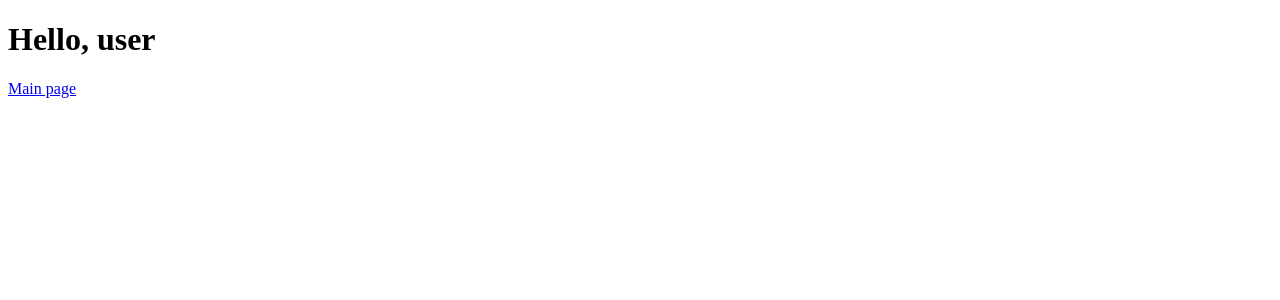
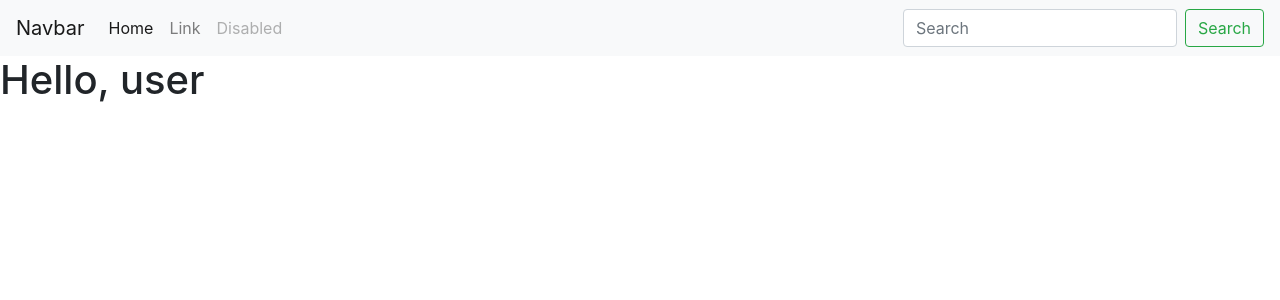
Before and after one commit to FirstShanti/Knots-link, a Flask app: page / in a window 1280 px wide. Shown: the top 300 px of the page. Run offline with Flask 2, Linux system fonts and the light colour scheme; some libraries are stand-ins or nearby versions.

Commit message:
change index, add desqription

```diff
--- a/templates/index.html
+++ b/templates/index.html
@@ -3,9 +3,38 @@
 <head>
     <meta charset='UTF-8'>
     <title>Greetings</title>
+    <link rel="stylesheet" href="https://stackpath.bootstrapcdn.com/bootstrap/4.3.1/css/bootstrap.min.css" integrity="sha384-ggOyR0iXCbMQv3Xipma34MD+dH/1fQ784/j6cY/iJTQUOhcWr7x9JvoRxT2MZw1T" crossorigin="anonymous">
+    <script src="https://stackpath.bootstrapcdn.com/bootstrap/4.3.1/js/bootstrap.min.js" integrity="sha384-JjSmVgyd0p3pXB1rRibZUAYoIIy6OrQ6VrjIEaFf/nJGzIxFDsf4x0xIM+B07jRM" crossorigin="anonymous"></script>
 </head>
 <body>
-    <h1>Hello, user</h1>
-    <a href="{{url_for('main')}}">Main page</a>
+    <nav class="navbar navbar-expand-lg navbar-light bg-light">
+        <a class="navbar-brand" href="#">Navbar</a>
+        <button class="navbar-toggler" type="button" data-toggle="collapse" data-target="#navbarTogglerDemo02" aria-controls="navbarTogglerDemo02" aria-expanded="false" aria-label="Toggle navigation">
+        <span class="navbar-toggler-icon"></span>
+        </button>
+
+        <div class="collapse navbar-collapse" id="navbarTogglerDemo02">
+          <ul class="navbar-nav mr-auto mt-2 mt-lg-0">
+            <li class="nav-item active">
+              <a class="nav-link" href="#">Home <span class="sr-only">(current)</span></a>
+            </li>
+            <li class="nav-item">
+              <a class="nav-link" href="#">Link</a>
+            </li>
+            <li class="nav-item">
+              <a class="nav-link disabled" href="#" tabindex="-1" aria-disabled="true">Disabled</a>
+            </li>
+          </ul>
+          <form class="form-inline my-2 my-lg-0">
+            <input class="form-control mr-sm-2" type="search" placeholder="Search">
+            <button class="btn btn-outline-success my-2 my-sm-0" type="submit">Search</button>
+          </form>
+        </div>
+    </nav>
+    <div>
+        <h1>Hello, user</h1>
+    </div>
+
+
 </body>
 </html>
```
Also changed, not shown: README.md.
